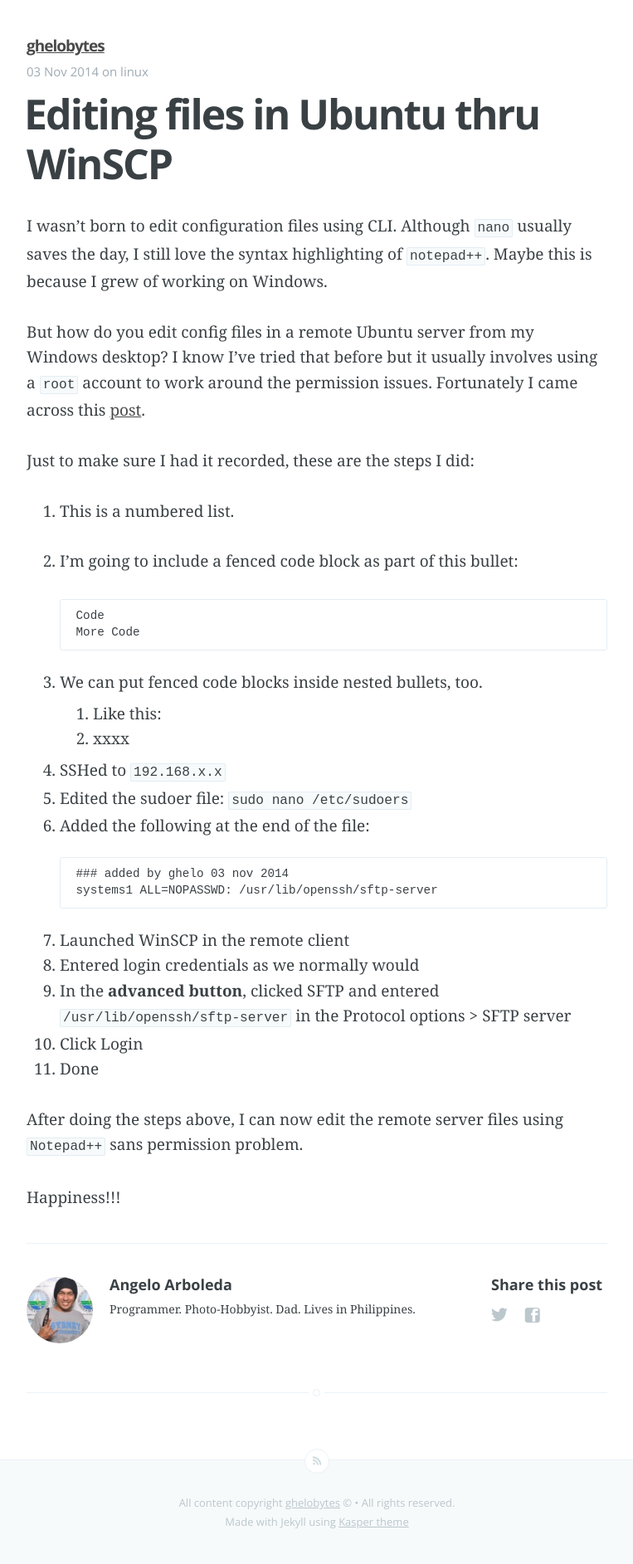
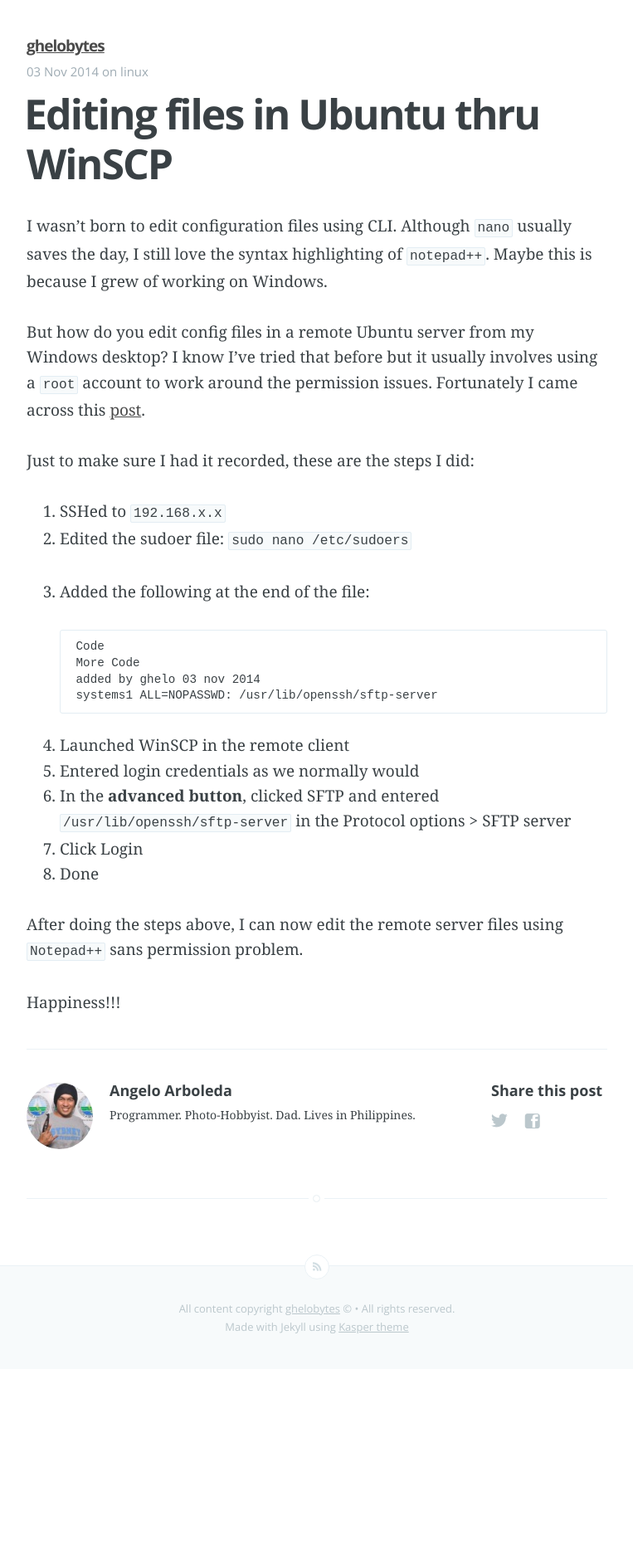
Before and after one commit to ghelobytes/ghelobytes.github.io, a Jekyll site: the page built from _posts/2014-11-03-editing-files-in-ubuntu-thru-winscp.md, in a window 1280 px wide. Shown: the whole page at 83% size, without its empty margins (258-1021 px from the left). Built offline with Jekyll 4.4.1, drawn with Linux system fonts in a browser that asks for light colours; Markdown is read by kramdown in place of the engine named in the settings; after the commit the page ends 1650 px from its top, so only the background shows below that.

Commit message:
Update 2014-11-03-editing-files-in-ubuntu-thru-winscp.md

````diff
--- a/_posts/2014-11-03-editing-files-in-ubuntu-thru-winscp.md
+++ b/_posts/2014-11-03-editing-files-in-ubuntu-thru-winscp.md
@@ -13,25 +13,17 @@ Fortunately I came across this [post](https://holisticsecurity.wordpress.com/201
 Just to make sure I had it recorded, these are the steps I did:
 
 
-1. This is a numbered list.
-2. I'm going to include a fenced code block as part of this bullet:
+1. SSHed to `192.168.x.x`
+2. Edited the sudoer file: `sudo nano /etc/sudoers`
+3. Added the following at the end of the file:
 
     ```
     Code
     More Code
+    added by ghelo 03 nov 2014
+    systems1 ALL=NOPASSWD: /usr/lib/openssh/sftp-server
     ```
 
-3. We can put fenced code blocks inside nested bullets, too.
-   1. Like this:
-   2. xxxx
-
-1. SSHed to `192.168.x.x`
-2. Edited the sudoer file: `sudo nano /etc/sudoers`
-3. Added the following at the end of the file:
-    ```
-    ### added by ghelo 03 nov 2014
-    systems1 ALL=NOPASSWD: /usr/lib/openssh/sftp-server
-    ```
 4. Launched WinSCP in the remote client
 5. Entered login credentials as we normally would
 6. In the **advanced button**, clicked SFTP and entered `/usr/lib/openssh/sftp-server` in the Protocol options > SFTP server
````
